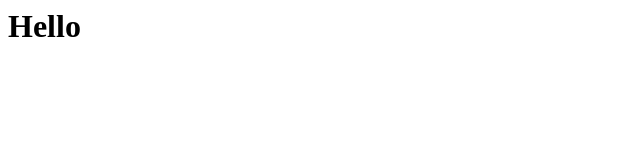
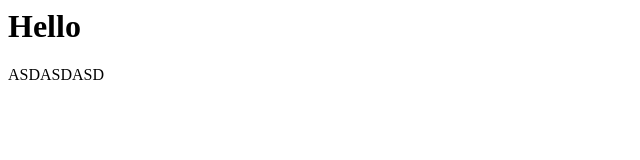
Before and after one commit to c3bosskung/gitGuide, a plain HTML site: page index.html in a window 1280 px wide. Shown: the whole page, without its empty margins (0-640 px from the left). Drawn offline with Linux system fonts and the light colour scheme.

Commit message:
Update index.html

```diff
--- a/index.html
+++ b/index.html
@@ -8,5 +8,6 @@
 </head>
 <body>
     <h1>Hello</h1>
+    <p>ASDASDASD</p>
 </body>
 </html>
```
